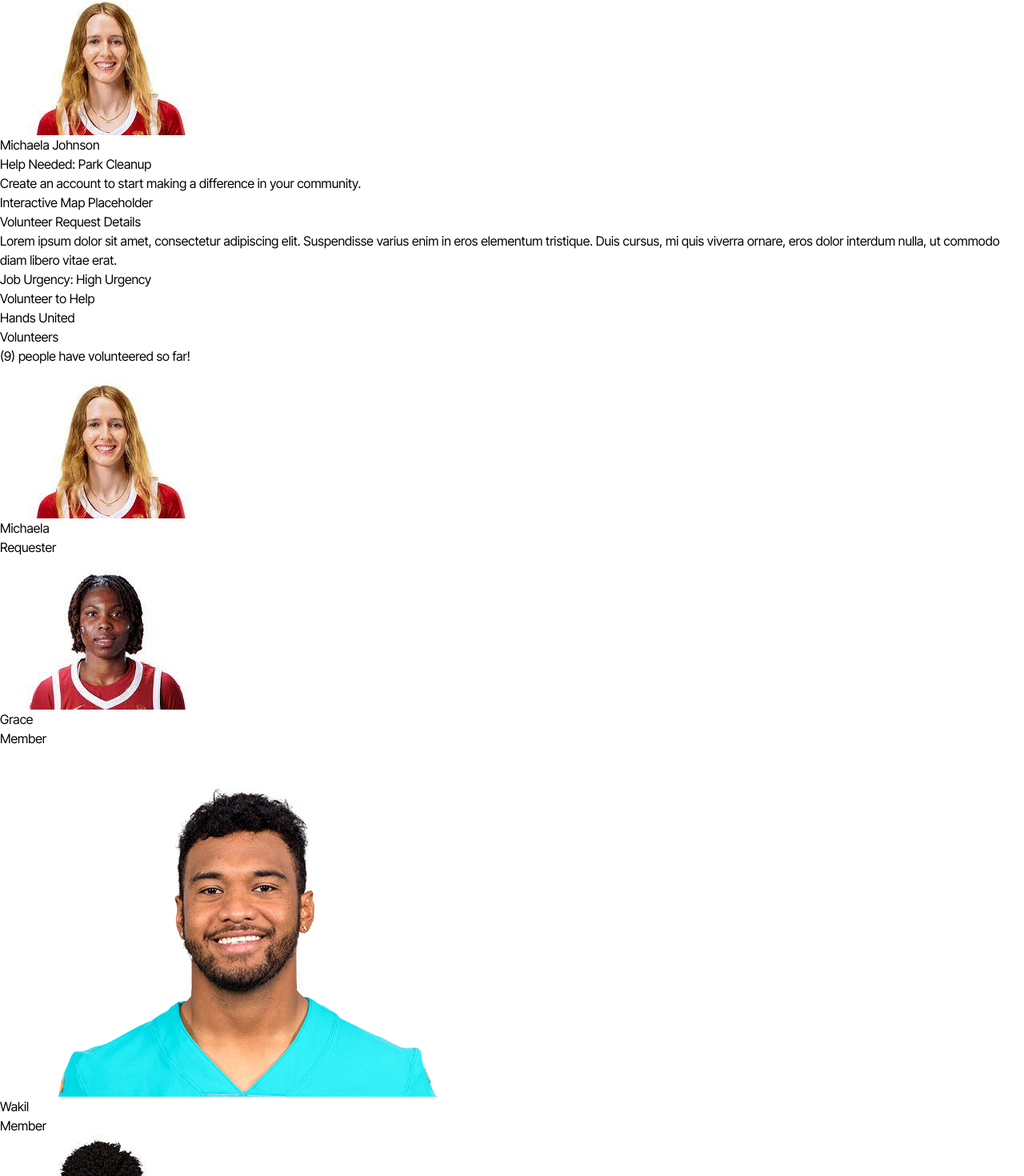
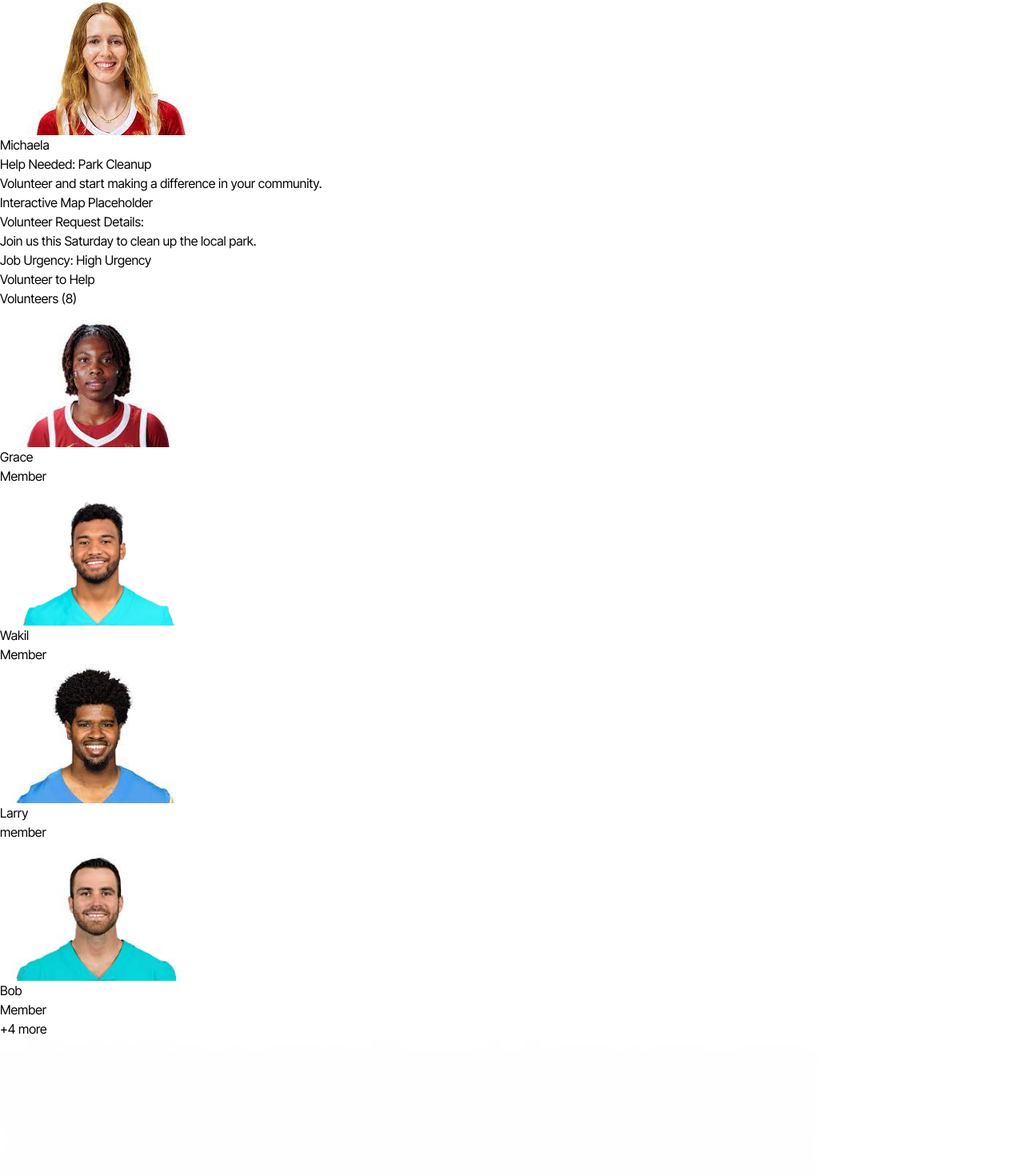
Before and after one commit to Dingan-Mkhize/P7_volunteer_app, a React (Vite) app: page /requests in a window 1280 px wide. Shown: the part 1318-2788 px from the top of the page at 80% size. Built offline with nearby package versions, Linux system fonts and the light colour scheme.

Commit message:
more responsiveness added to request page, shadowed border added to container of all pages, request page profile border added

```diff
--- a/src/components/Contact.jsx
+++ b/src/components/Contact.jsx
@@ -9,7 +9,7 @@ const Contact = () => {
   };
 
   return (
-    <div className="items-stretch bg-white flex flex-col mt-3 p-9">
+    <div className="items-stretch bg-white flex flex-col mt-3 p-9 border shadow-3xl rounded-md">
       <div
         className="w-full h-[500px] object-cover bg-no-repeat bg-cover flex items-center justify-center text-white text-6xl font-bold rounded-full leading-[67px] px-16 shadow-2xl shadow-grey mb-6"
         style={{ backgroundImage: `url(${ContactImg1})` }}
--- a/src/components/LogIn.jsx
+++ b/src/components/LogIn.jsx
@@ -42,7 +42,7 @@ const LogIn = () => {
   };
 
   return (
-    <div className="flex flex-col items-center justify-center min-h-screen mt-3 p-9">
+    <div className="flex flex-col items-center justify-center min-h-screen mt-3 p-9 border shadow-3xl rounded-md">
       <div
         className="w-full h-[500px] object-cover bg-no-repeat bg-cover flex items-center justify-center text-white text-6xl font-bold rounded-full leading-[67px] px-16 shadow-2xl shadow-grey mb-6"
         style={{
--- a/src/components/RequestPage.jsx
+++ b/src/components/RequestPage.jsx
@@ -1,152 +1,137 @@
-import { useState, useEffect } from "react";
-//import { Link } from "react-router-dom";
-//import ProfImg from "../assets/volunteer_11.png";
-import { volunteers } from "../Data";
-//import Logo from "../assets/LogoImg.png";
+import { useState } from "react";
+import { volunteerRequests, volunteers } from "../Data";
+//import FooterBackground from "../assets/overlapping_circles.svg";
 
 const RequestPage = () => {
+  const [request] = useState(volunteerRequests[0]);
+  // Assuming the requester is the first volunteer for simplicity
   const requester = volunteers.find((v) => v.role === "Requester");
-  const otherVolunteers = volunteers.filter((v) => v.role !== "Requester");
-  const [volunteerCount, setVolunteerCount] = useState(0); // Example starting point
-  const maxVolunteers = 5; // Example max volunteers needed
+  const [currentVolunteers, setCurrentVolunteers] = useState(
+    volunteers.filter((v) => v.role !== "Requester")
+  );
 
-  // Simulate adding a volunteer
+  // Function to simulate adding a volunteer
   const handleVolunteerClick = () => {
-    if (volunteerCount < maxVolunteers) {
-      setVolunteerCount(volunteerCount + 1);
-    }
+    setCurrentVolunteers((prevVolunteers) => [
+      ...prevVolunteers,
+      {
+        id: prevVolunteers.length + 1,
+        name: "New Volunteer",
+        role: "Volunteer",
+        profilePic: "//placehold.it/100",
+      },
+    ]);
   };
 
-  // Determine job urgency based on volunteer count
+  // Determine job urgency based on the request's urgency rating
   const jobUrgency = () => {
-    if (volunteerCount < 2) return "High Urgency";
-    if (volunteerCount < maxVolunteers) return "Moderate Urgency";
-    return "Fulfilled"; // Or 'Low Urgency', if you prefer to distinguish between fulfilled and about-to-be-fulfilled
+    if (request.urgency >= 8) return "High Urgency";
+    if (request.urgency >= 5) return "Moderate Urgency";
+    return "Low Urgency";
   };
 
+
   return (
-    <div className="flex flex-col items-start mt-3 bg-white px-16 py-12">
-      <div className="flex self-stretch mt-6 p-6 w-full">
-        <div className="p-3 border border-black shadow-xl shadow-[#7d7d7d] rounded-2xl">
-          <p className="text-xs self-stretch text-black text-center leading-10 whitespace-nowrap">
+    <div className="flex flex-col items-center bg-white mt-3 px-5 py-12 lg:px-16 border shadow-3xl rounded-md">
+      {/* Requester and job title section */}
+      <div className="flex flex-col lg:flex-row items-center justify-center mb-3 py-3">
+        <div className="px-6 py-3 border border-black shadow-xl shadow-[#7d7d7d] rounded-2xl text-center">
+          <p className="text-xs text-black leading-9">
             Requester
           </p>
           <img
             loading="lazy"
             src={requester.profilePic}
             alt="Profile Pic"
-            className="flex justify-center object-cover object-center w-[100px] h-[100px] overflow-hidden border border-black rounded-full shadow-xl shadow-[#7d7d7d] m-3"
+            className="object-cover w-[100px] h-[100px] shadow-md shadow-[#7d7d7d] border border-black rounded-full mx-auto my-3"
           />
-          <div className="self-stretch text-black text-center font-semibold leading-10 whitespace-nowrap">
-            Michaela Johnson
+          <div className="text-black font-semibold leading-9">
+            {requester.name}
+          </div>
+        </div>
+        <div className="lg:py-12 lg:px-6 m-6 text-center lg:text-left lg:w-3/4">
+          <div className="text-3xl font-bold text-black">{request.title}</div>
+          <div className="mt-6 text-lg leading-7 text-black">
+            Volunteer and start making a difference in your community.
+          </div>
         </div>
       </div>
 
-        <div className="text-3xl font-bold text-black py-12 px-6 m-6">
-          Help Needed: Park Cleanup
-          <div className="mt-6 text-lg leading-7 text-black">
-            Create an account to start making a difference in your community.
-          </div>
-        </div>
-      </div>
       {/* Focused Map and Job Details */}
-      <div className="flex gap-5 mt-6 p-6 border border-black shadow-xl shadow-[#7d7d7d] rounded-2xl">
-        <div className="border border-dashed border-gray-400 bg-gray-200 w-[300px] h-[300px] flex justify-center items-center  rounded-3xl shadow-xl shadow-[#7d7d7d]">
+      <div className="flex justify-center items-center mt-6">
+        <div className="flex justify-center gap-5 p-6 border border-black shadow-xl shadow-[#7d7d7d] rounded-2xl">
+          <div className="border border-dashed border-gray-400 bg-gray-200 w-[300px] h-[300px] flex justify-center items-center rounded-3xl shadow-md shadow-[#7d7d7d]">
             <h2 className="text-lg font-semibold text-gray-700">
               Interactive Map Placeholder
             </h2>
           </div>
           <div className="flex flex-col ml-5 w-6/12">
-          <div className="flex flex-col items-start font-bold">
-            Volunteer Request Details
+            <div className="flex flex-col items-start font-bold p-3">
+              Volunteer Request Details:
             </div>
-          <div className="self-stretch mt-8 leading-9 text-black shadow-md border rounded-2xl p-3">
-            Lorem ipsum dolor sit amet, consectetur adipiscing elit. Suspendisse
-            varius enim in eros elementum tristique. Duis cursus, mi quis
-            viverra ornare, eros dolor interdum nulla, ut commodo diam libero
-            vitae erat.
+            <div className="self-stretch mt-6 leading-9 text-black shadow-md border rounded-2xl p-3">
+              {request.description}
+            </div>
           </div>
         </div>
       </div>
       {/* Potential Request Fulfillment Section */}
-      <div className="self-stretch mt-6 w-full p-6">
-        <div className="flex gap-5 justify-between self-stretch w-full">
-          <div className="flex s text-black">
-            <div className="text-2xl font-bold">
+      <div className="flex self-stretch mt-6 w-full pt-6">
+        <div className="flex gap-5 justify-center self-stretch w-full">
+          <div className="flex text-black">
+            <div className="text-2xl font-bold p-3">
               Job Urgency: {jobUrgency()}
             </div>
             <button
               onClick={handleVolunteerClick}
-              className={`mt-4 px-6 py-2 text-white  ${volunteerCount >= maxVolunteers ? "bg-gray-500" : "bg-black"} rounded shadow`}
-              disabled={volunteerCount >= maxVolunteers}
+              className="ml-9 px-6 py-2 text-white rounded-full bg-black shadow-2xl"
             >
-              {volunteerCount >= maxVolunteers
-                ? "Help Fulfilled"
-                : "Volunteer to Help"}
+              Volunteer to Help
             </button>
           </div>
-
-          {/* <div className="flex flex-col">
-            <div className="text-4xl font-bold leading-10">
-              Join Kindred Connect Community Today
-            </div>
-            <div className="mt-6 text-lg leading-7">
-              Start making a difference by signing up and contributing now.
         </div>
       </div>
-
-          <div className="flex gap-4 my-auto text-base leading-6">
-            <div className="px-6 py-3 text-white bg-black rounded">Sign Up</div>
-            <div className="px-6 py-3 text-black bg-white rounded border border-black">
-              Learn More
-            </div>
-          </div> */}
+      {/* Displaying the number of volunteers and their profiles */}
+      <div className="m-3 p-12">
+        <div className="text-center mb-4">
+          <div className="text-3xl font-bold text-black leading-[57.6px]">
+            Volunteers ({currentVolunteers.length})
           </div>
         </div>
-      <div className="mt-12 text-base font-semibold leading-6 text-black">
-        Hands United
-      </div>
-      <div className="mt-4 text-3xl font-bold text-black leading-[57.6px]">
-        Volunteers
-      </div>
-      <div className="mt-3 text-lg leading-7 text-black max-md:max-w-full">
-        (9) people have volunteered so far!
-      </div>
-      {/* Volunteer Profile Section */}
-      <div className="self-stretch mt-12 w-full">
-        <div className="flex gap-5">
-          {volunteers.slice(0, 5).map((volunteer) => (
+        <div className="flex justify-center gap-5 flex-wrap">
+          {currentVolunteers.slice(0, 4).map((volunteer) => (
             <div
               key={volunteer.id}
-              className="flex flex-col w-[15%] max-md:w-full py-3 px-3 rounded-2xl shadow-2xl shadow-[#7d7d7d] object-center border border-black overflow-hidden"
+              className="flex flex-col items-center p-3 rounded-2xl shadow-2xl shadow-[#7d7d7d] border border-black"
+              style={{ width: "calc(20% - 1rem)" }} // Adjust width as needed
             >
-              <div className="flex flex-col items-center">
               <img
                 loading="lazy"
-                  src={volunteer.profilePic}
-                  className="w-30 h-30 shadow-2xl shadow-[#7d7d7d] object-center border border-black overflow-hidden rounded-full"
+                src={volunteer.profilePic || "//placehold.it/100"}
+                className="w-full h-auto shadow-md shadow-[#7d7d7d] border border-black rounded-full"
                 alt={`${volunteer.name}'s profile`}
               />
-                <div className="flex justify-center mt-6 font-semibold text-black whitespace-wrap">
+              <div className="mt-2 font-semibold text-black text-center">
                 {volunteer.name}
               </div>
-                <div className="flex justify-center text-black text-sm">
+              <div className="text-sm text-black text-center">
                 {volunteer.role}
               </div>
             </div>
-            </div>
           ))}
+          {currentVolunteers.length > 4 && (
+            <div
+              className="flex flex-col items-center justify-center p-3 rounded-2xl shadow-2xl shadow-[#7d7d7d] border border-black"
+              style={{ width: "calc(20% - 1rem)" }} // Adjust width as needed
+            >
+              <div className="w-full h-auto flex justify-center items-center rounded-full bg-gray-300">
+                <span className="text-lg font-semibold">
+                  +{currentVolunteers.length - 4} more
+                </span>
               </div>
             </div>
-      {/*  CTA */}
-      <div className="mt-24 text-3xl font-bold leading-10 text-black">
-        We are hiring!
-      </div>{" "}
-      <div className="mt-4 text-lg leading-7 text-black max-md:max-w-full">
-        Lorem ipsum dolor sit amet, consectetur adipiscing elit.{" "}
-      </div>{" "}
-      <div className="justify-center px-6 py-3 mt-6 text-base leading-6 text-black whitespace-nowrap border border-solid border-[color:var(--Color-Brand-black,#000)] max-md:px-5">
-        Open positions
+          )}
+        </div>
       </div>
     </div>
   );
```
Also changed, not shown: src/components/About.jsx (+6 -6 lines), src/components/SignUp.jsx (+6 -2 lines). Lines whose indentation alone changed are shown as unchanged.
